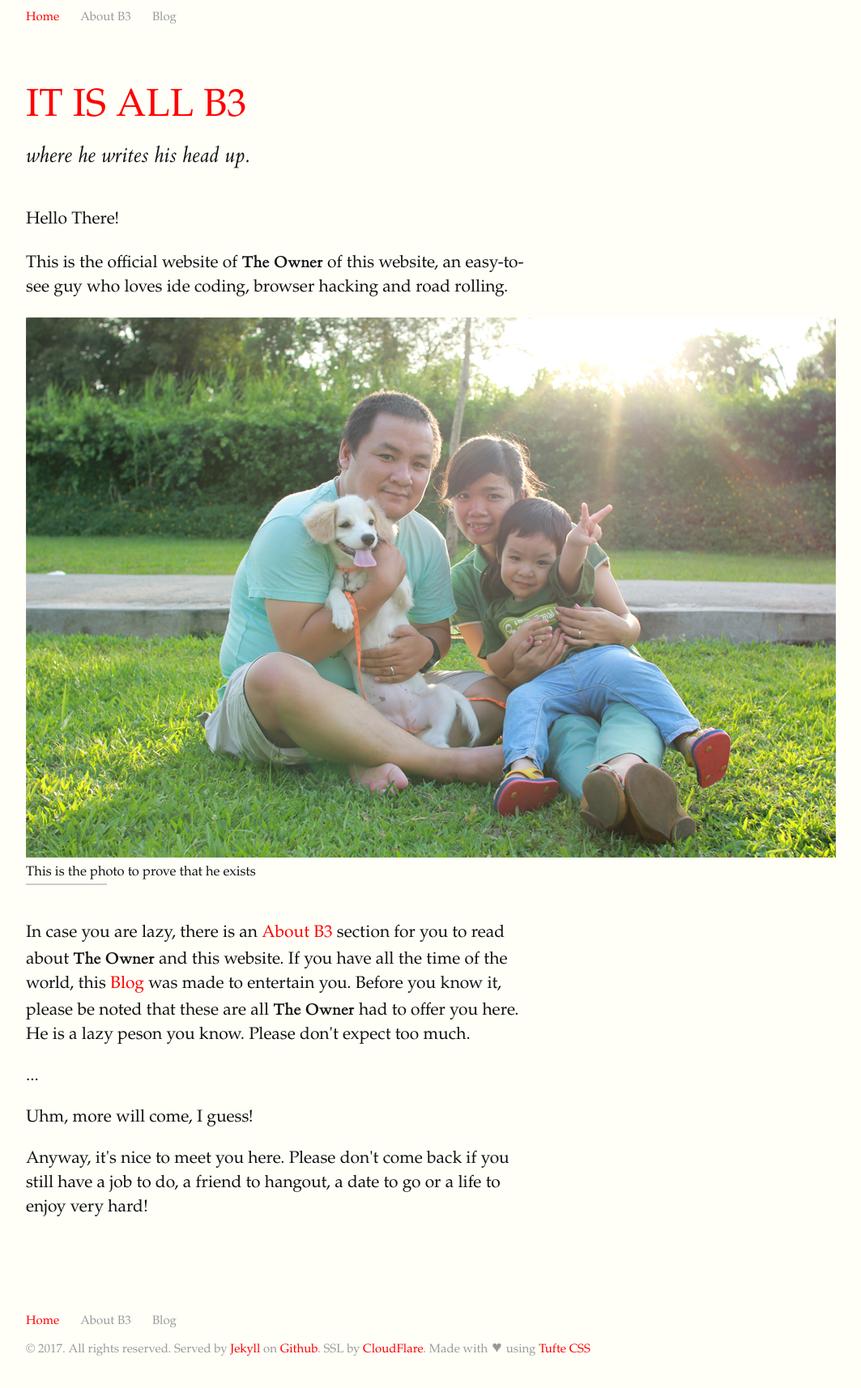
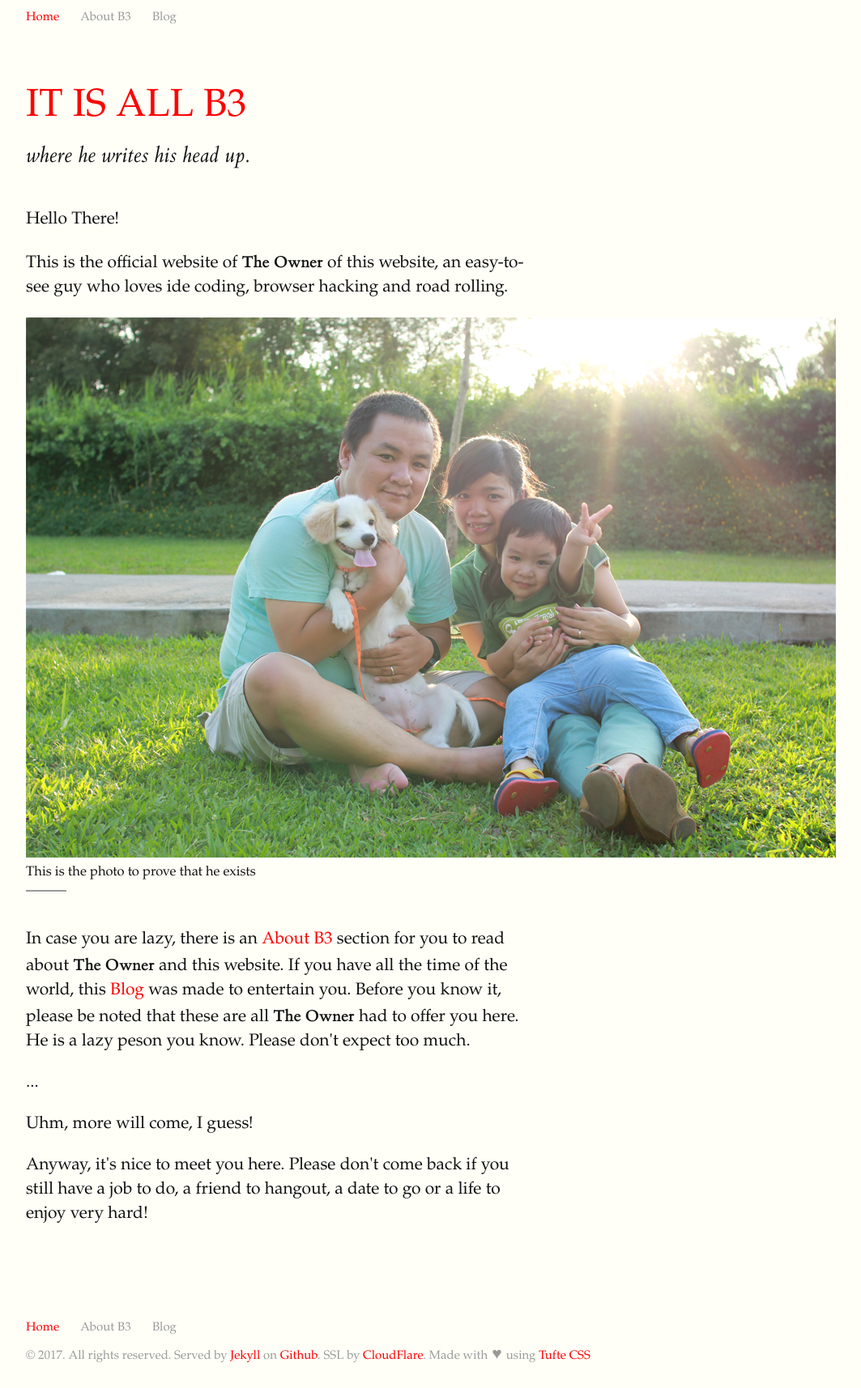
Before and after one commit to kazu2012/ducban.github.io, a Jekyll site: the page built from index.html, in a window 1280 px wide. Shown: the whole page at 81% size, without its empty margins (128-1191 px from the left). Built offline with Jekyll 4.4.1, drawn with Linux system fonts in a browser that asks for light colours; some web fonts are replaced.

Commit message:
update width of figcaption

```diff
--- a/public/css/b3.css
+++ b/public/css/b3.css
@@ -6,8 +6,9 @@
 
 figure { position: relative; }
 figure figcaption,
-figure.fullwidth figcaption { color: #111; float: none; margin: 0; max-width: 50% }
-figure figcaption:after { background-color: #ccc; content: ''; display: block; font-size: 1.1rem; height: 2px; width: 100px }
+figure.fullwidth figcaption { color: #111; float: none; margin: 0; max-width: 55% }
+figure.fullwidth figcaption { max-width: 100% }
+figure figcaption:after { background-color: #999; content: ''; display: block; font-size: 1.1rem; height: 2px; margin-top: .5em; width: 50px; }
 
 abbr, acronym, .small-caps { font-variant: small-caps; }
 
@@ -39,4 +40,6 @@
 @media (max-width: 760px) {
 	section>ol, section>ul { width: auto; }
 	section.pagination div.view-all { display: none; }
+	figure figcaption,
+	figure.fullwidth figcaption { max-width: 100% }
 }
```
